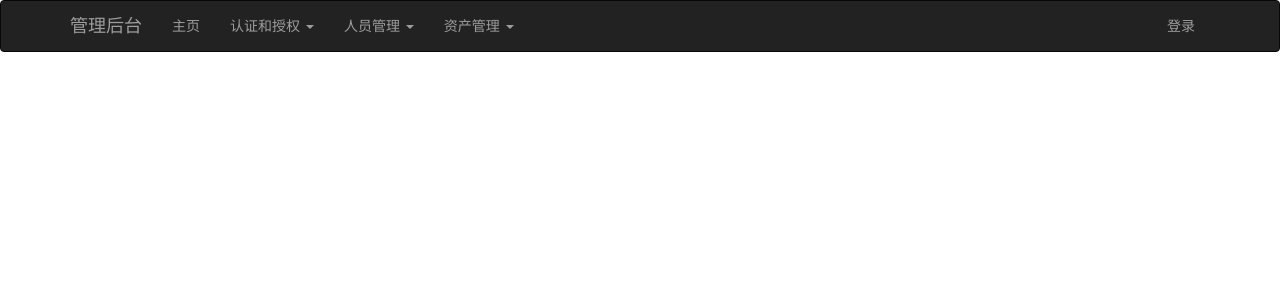
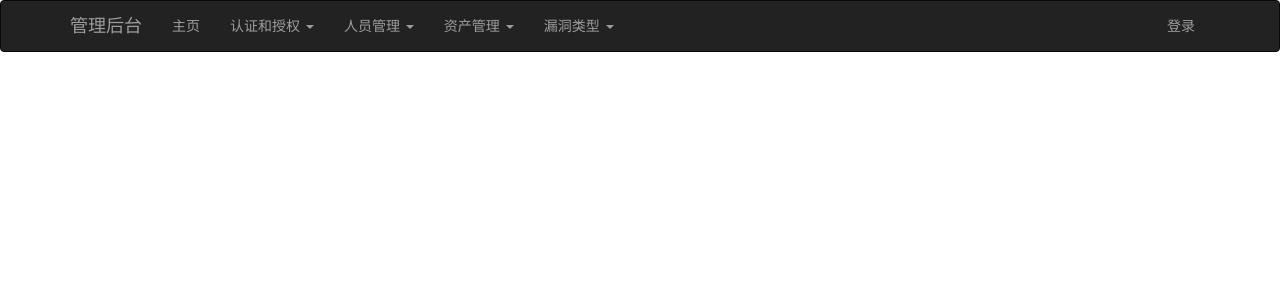
Before and after one commit to creditease-sec/insight, a Python web app: template srcpm/app/templates/admin/admin_base.html in a window 1280 px wide. Shown: the top 300 px of the page. Run offline with Jinja, Linux system fonts and the light colour scheme; the template is opened without the code that fills it, so the values that code supplies are empty; some libraries are stand-ins or nearby versions.

Commit message:
将管理员后台界面中，资产管理菜单进行了拆分，将漏洞类型管理单独设置菜单。

```diff
--- a/srcpm/app/templates/admin/admin_base.html
+++ b/srcpm/app/templates/admin/admin_base.html
@@ -68,11 +68,23 @@
                     	<ul class="dropdown-menu">
                         	<li><a href="{{ url_for('admin.assets_add') }}">资产增加</a></li>
                         	<li><a href="{{ url_for('admin.assets_read') }}">资产查看</a></li>
+
+                    	</ul>
+					</li>
+			</ul>
+        <ul class="nav navbar-nav navbar-left">
+					<li class="dropdown">
+						<a href="#" class="dropdown-toggle" data-toggle="dropdown">
+                        	漏洞类型 <b class="caret"></b>
+                    	</a>
+                    	<ul class="dropdown-menu">
+
                         	<li><a href="{{ url_for('admin.vul_type_add') }}">漏洞类型增加</a></li>
                         	<li><a href="{{ url_for('admin.vul_type_read') }}">漏洞类型查看</a></li>
                     	</ul>
 					</li>
 			</ul>
+
 
 			<ul class="nav navbar-nav navbar-right">
 				{% if current_user.is_authenticated %}
```
